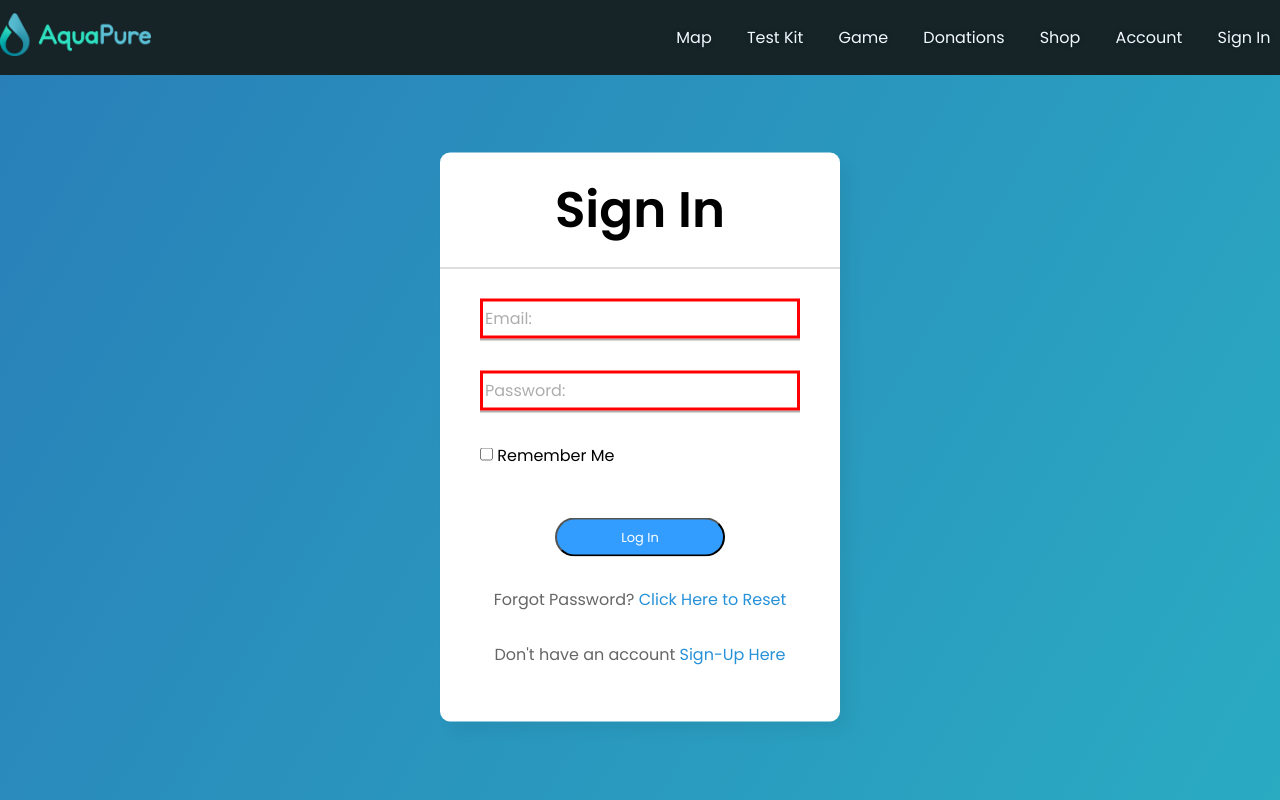
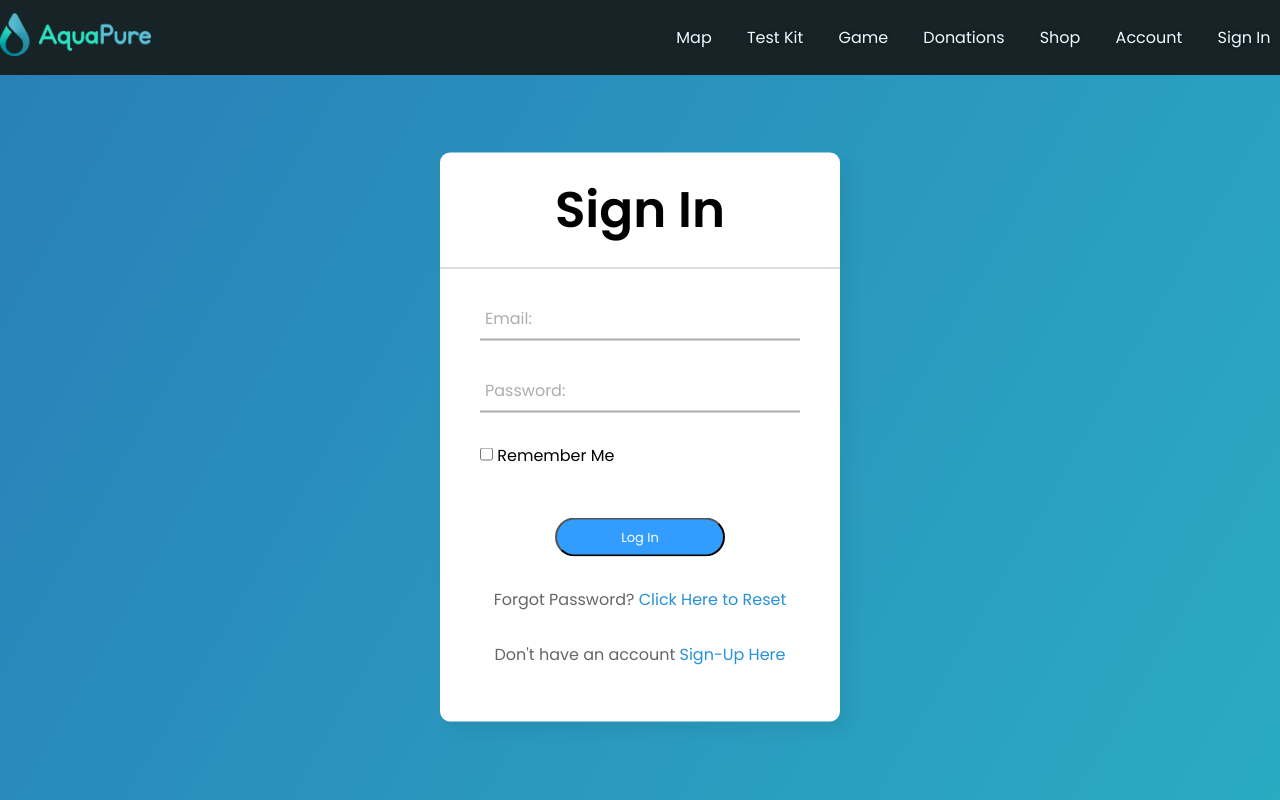
Before and after one commit to datMaul/AquaPure, a React (Create React App) app: page /accounts/login in a window 1280 px wide. Built offline with nearby package versions, Linux system fonts and the light colour scheme; what react-chatbot-kit would draw is missing.

Commit message:
LOGIN CSS FIX

```diff
--- a/src/pages/accounts/signin/SignIn.css
+++ b/src/pages/accounts/signin/SignIn.css
@@ -36,7 +36,16 @@ form .txt_field{
   border-bottom: 2px solid #adadad;
   margin: 30px 0;
 }
-.txt_field input{
+.txt_field #email{
+  width: 100%;
+  padding: 0 5px;
+  height: 40px;
+  font-size: 16px;
+  border: none;
+  background: none;
+  outline: none;
+}
+.txt_field #password{
   width: 100%;
   padding: 0 5px;
   height: 40px;
```
